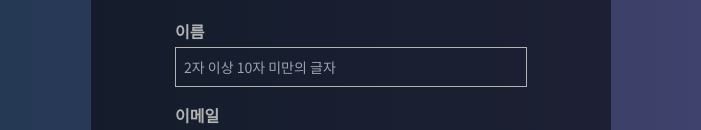
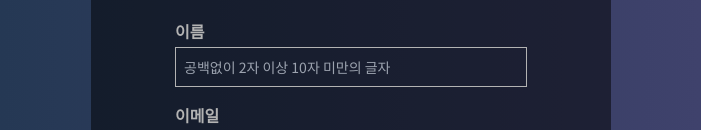
Before and after one commit to codestates-seb/seb44_main_002, a React (Create React App) app in the folder client/: page /signup in a window 1280 px wide. Shown: the part 174-304 px from the top of the page, without its empty margins (289-990 px from the left). Built offline with nearby package versions, Linux system fonts and the light colour scheme; no server answers.

Commit message:
feat: 회원가입 409 이미 회원가입 에러처리

```diff
--- a/client/src/components/Header/HeaderModal.js
+++ b/client/src/components/Header/HeaderModal.js
@@ -41,7 +41,7 @@ export default function HeaderModal() {
     email: '',
     password: '',
   });
-
+  const [errorMSG, setErrorMSG] = useState(null);
   const dispatch = useDispatch();
   const navigate = useNavigate();
 
@@ -57,8 +57,8 @@ export default function HeaderModal() {
     })
       .then((data) => data.json())
       .then((data) => {
-        console.log('동작');
-        console.log(data);
+        // console.log('동작');
+        // console.log(data);
         // {
         //     “name” : “kim”,
         //     “profileImageUrl” : “sample image url”
@@ -166,6 +166,9 @@ export default function HeaderModal() {
             dispatch(login(() => login()));
             navigate('/');
           } else {
+            if (data.status === 401) {
+              setErrorMSG('없는 계정입니다.회원가입진행해주세요');
+            }
             console.log('요청이 실패했습니다.');
           }
         })
@@ -214,6 +217,7 @@ export default function HeaderModal() {
                 onChange={(e) => setForm({ ...form, password: e.target.value })}
                 text={'비밀번호를 확인해주세요'}
               />
+              {errorMSG && <p className="text-error text-[13px]">{errorMSG}</p>}
               <div className="flex justify-center">
                 <HoverButton type="submit">로그인</HoverButton>
               </div>
--- a/client/src/pages/Signup/Signup.js
+++ b/client/src/pages/Signup/Signup.js
@@ -12,7 +12,7 @@ const BASE_URL = process.env.REACT_APP_BASE_URL;
 export default function Signup() {
   const navigate = useNavigate();
   const [test, setTest] = useState(false);
-
+  const [errorMsg, setErrorMsg] = useState(null);
   // 유효성검사 state
   const [isValid, setIsValid] = useState({
     name: true,
@@ -62,7 +62,7 @@ export default function Signup() {
       gender: form.gender,
       age: form.age,
     };
-    console.log(userinfo);
+    // console.log(userinfo);
     // credentials: 'include',
     const allValid = Object.values(updatedIsValid).every(
       (value) => value === true
@@ -82,13 +82,19 @@ export default function Signup() {
           if (data.status === 201) {
             // 응답이 성공적인 경우
             console.log('요청이 성공했습니다.');
-            console.log(data);
+            // console.log(data);
+            setErrorMsg(null);
             navigate('/');
+            alert('환영합니다!');
+
             // 여기에서 추가적인 처리를 수행할 수 있습니다.
           } else {
             // 응답이 실패한 경우
             console.log('요청이 실패했습니다.');
             // 실패에 대한 처리를 수행할 수 있습니다.
+            if (data.status === 409) {
+              setErrorMsg('이미 가입된 계정입니다. 로그인해보세요!');
+            }
           }
         })
         .catch((error) => {
@@ -124,16 +130,17 @@ export default function Signup() {
         <SignupBox>
           <SignupSection>
             <SignupHeader>회원가입</SignupHeader>
+            {errorMsg && <p className="text-error text-[13px]">{errorMsg}</p>}
             <form
               onSubmit={handleSubmit}
               className="flex flex-col h-full items-center"
             >
               <InputSection>
                 <CustomInput
-                  placeholder="2자 이상 10자 미만의 글자 "
+                  placeholder="공백없이 2자 이상 10자 미만의 글자 "
                   labelName="이름"
                   type="text"
-                  text="2자 이상 10자 미만으로 적어주세요"
+                  text="공백없이 2자 이상 10자 미만으로 적어주세요"
                   size="w-[22rem] h-[2.5rem] max-[520px]:w-[280px]"
                   isValid={isValid.name}
                   value={form.name}
```
